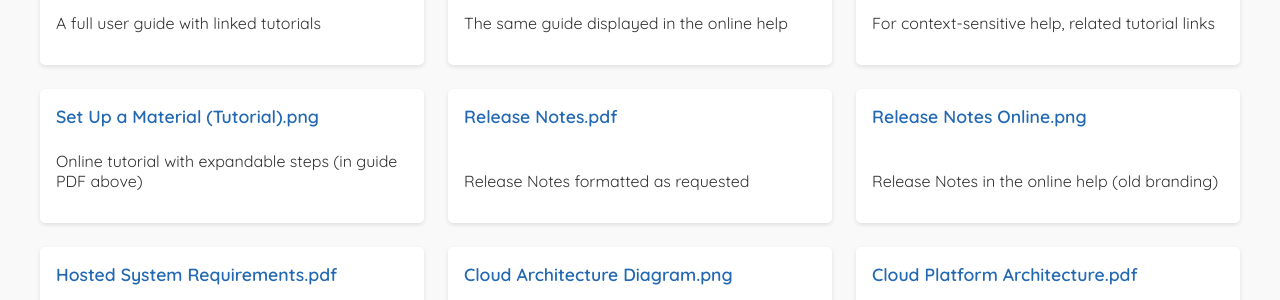
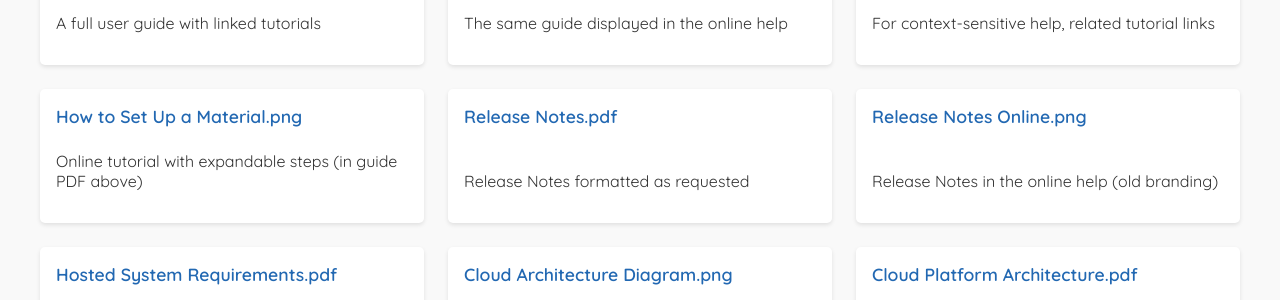
Before and after one commit to Daisy-Docs/Portfolio, a Jekyll site: the page Datex.html, which Jekyll copies as it is, in a window 1280 px wide. Shown: the part 174-474 px from the top of the page. Built offline with Jekyll 4.4.1, drawn with Linux system fonts in a browser that asks for light colours.

Commit message:
Update Datex.html

```diff
--- a/Datex.html
+++ b/Datex.html
@@ -91,7 +91,7 @@
       <p>For context-sensitive help, related tutorial links</p>
     </div>
     <div class="sample">
-      <h2><a href="assets/Documentation/Datex/Set%20Up%20a%20Material%20(Tutorial).png">Set Up a Material (Tutorial).png</a></h2>
+      <h2><a href="assets/Documentation/Datex/Set%20Up%20a%20Material%20(Tutorial).png">How to Set Up a Material.png</a></h2>
       <p>Online tutorial with expandable steps (in guide PDF above)</p>
     </div>
     <div class="sample">
```
